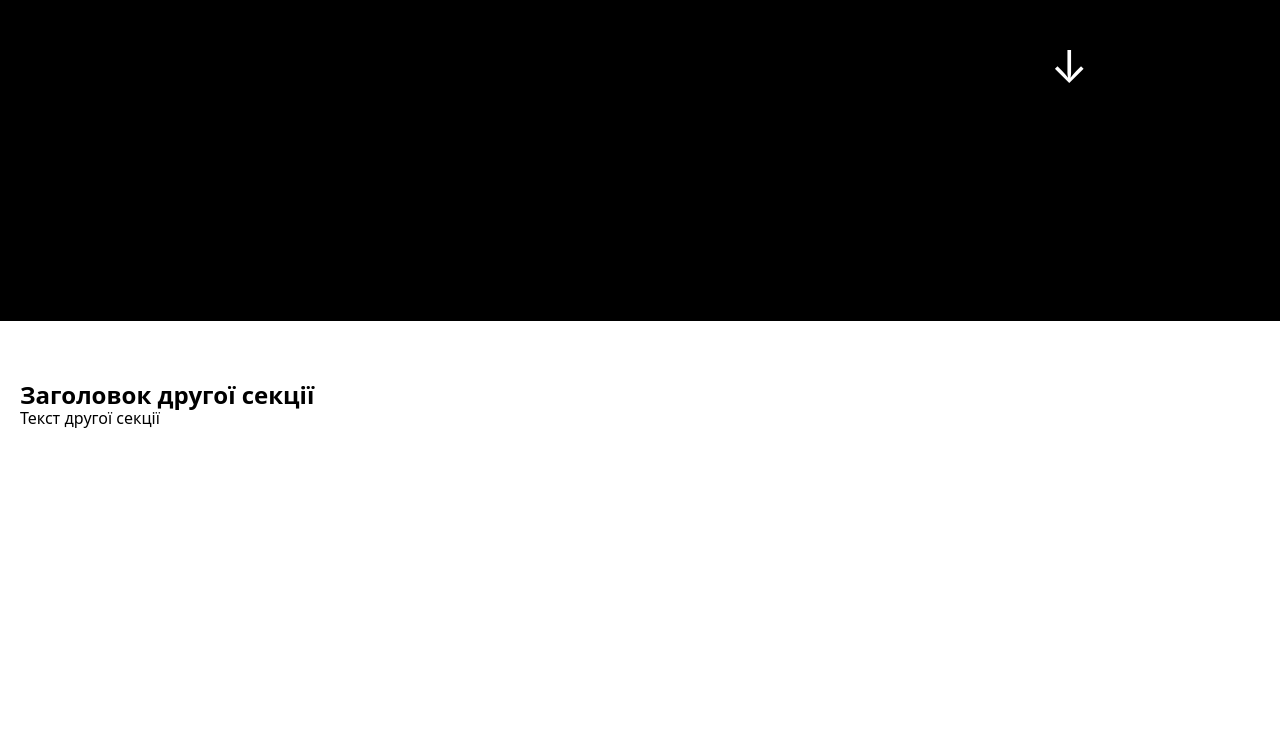
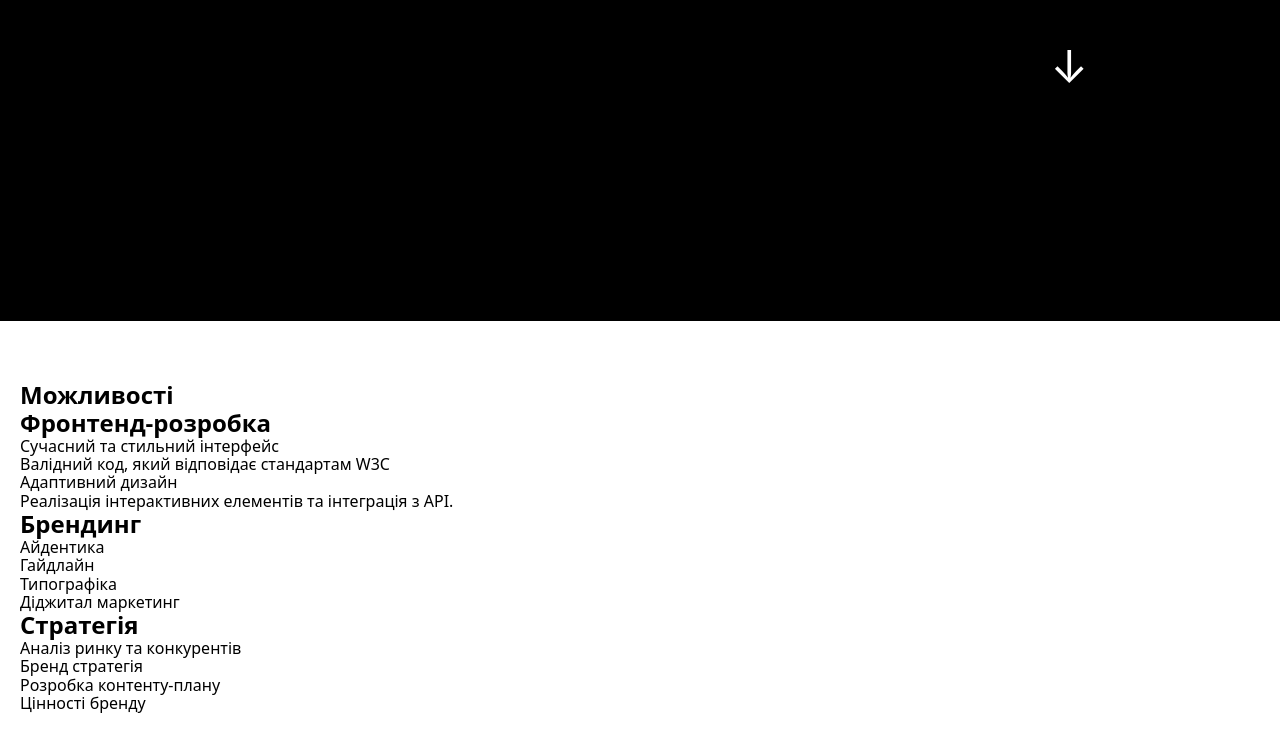
Before and after one commit to slipchenkoanastasiia/Personal, a website built with Parcel: page src/index.html in a window 1280 px wide. Shown: the part 578-1330 px from the top of the page. Before the commit the page ends 1065 px from the top, so only its background shows below. Built offline with nearby package versions, Linux system fonts and the light colour scheme.

Commit message:
add 2 section

```diff
--- a/src/index.html
+++ b/src/index.html
@@ -31,8 +31,31 @@
         </section>
 
         <section class="second-section">
-            <h1>Заголовок другої секції</h1>
-            <p>Текст другої секції</p>
+            <h1>Можливості</h1>
+            <div>
+            <div>
+                <h2>Фронтенд-розробка</h2>
+                <p>Сучасний та стильний інтерфейс</p>
+                <p>Валідний код, який відповідає стандартам W3C</p>
+                <p>Адаптивний дизайн</p>
+                <p>Реалізація інтерактивних елементів та інтеграція з API.</p>
+            </div>
+            <div>
+                <h2>Брендинг</h2>
+                <p>Айдентика</p>
+                <p>Гайдлайн</p>
+                <p>Типографіка</p>
+                <p>Діджитал маркетинг</p>
+            </div>
+            <div>
+                <h2>Стратегія</h2>
+                <p>Аналіз ринку та конкурентів</p>
+                <p>Бренд стратегія</p>
+                <p>Розробка контенту-плану</p>
+                <p>Цінності бренду</p>
+            </div>
+        </div>
+
         </section>
 
       </main>
```
Also changed, not shown: dist/index.html, 1 other file.
